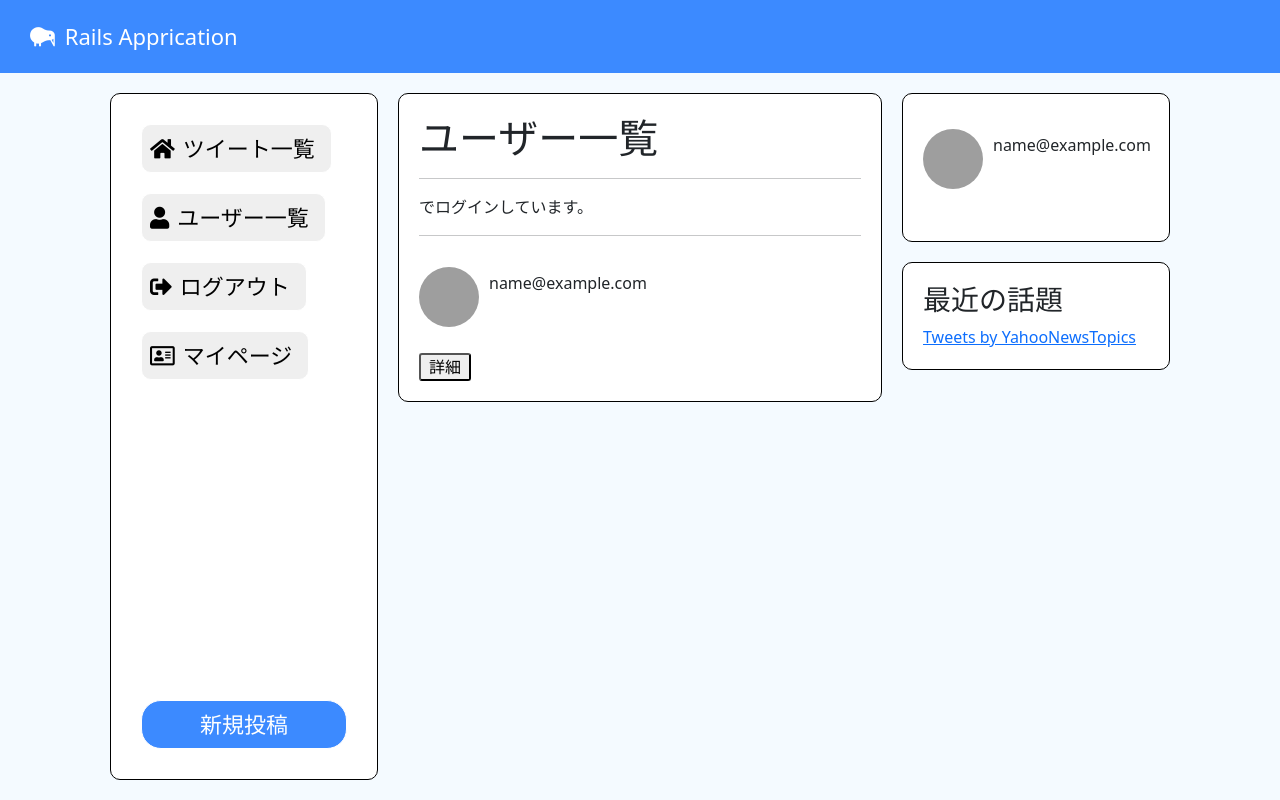
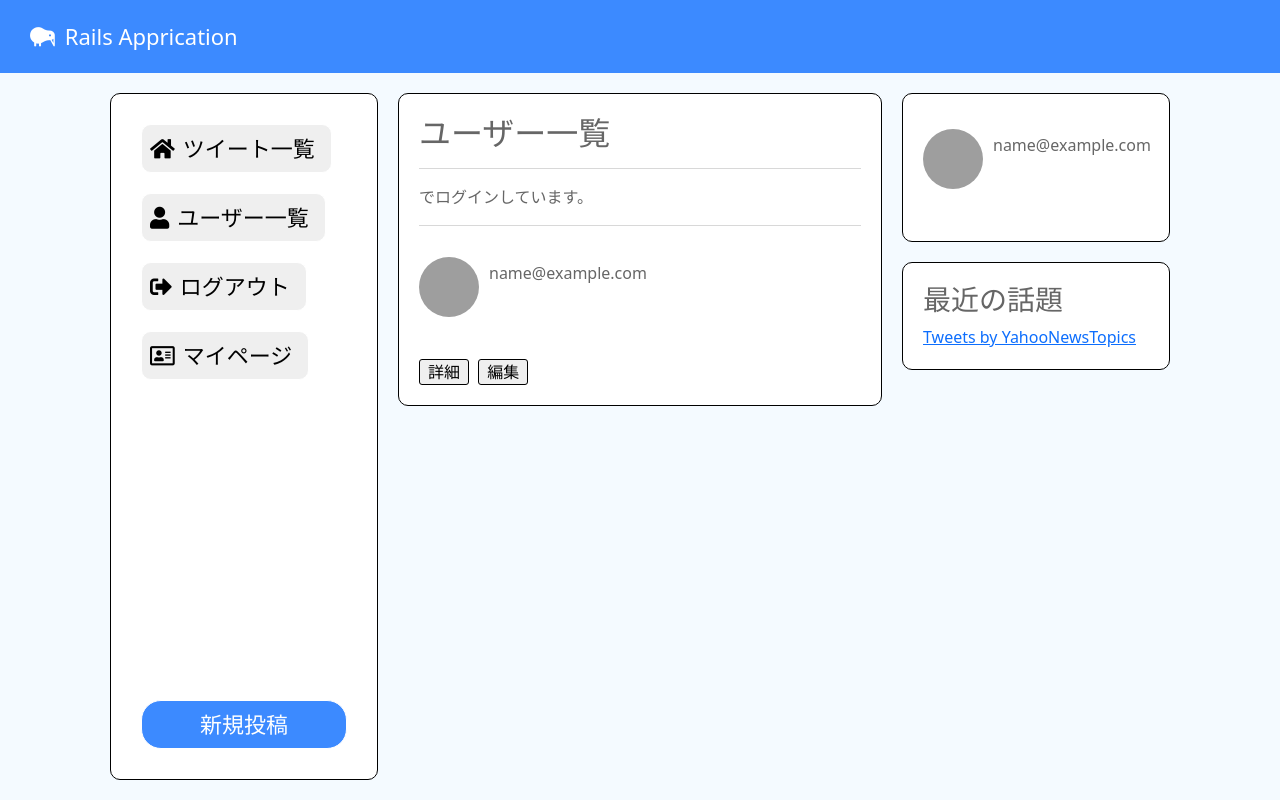
Before and after one commit to atsuki-t/Rails_practice, a Rails app: page /users in a window 1280 px wide. Run offline with Rails 7, Linux system fonts and the light colour scheme; the visitor is signed in with stand-in values (Sample User, id 1); style sheets or scripts are compiled from the project's sources; parts of the project's set-up code (start-up, migrations or seed data) failed here and were passed over; some libraries are stand-ins or nearby versions; grey boxes are pictures that could not be loaded.

Commit message:
スタイル調整

```diff
--- a/app/assets/stylesheets/application.scss
+++ b/app/assets/stylesheets/application.scss
@@ -18,7 +18,7 @@ button, input {
   margin-top: 10px;
   margin-left: 10px;
   padding: 0;
-  border-color: black;
+  border: black solid 1px;
   border-radius: 3px;
   a {
     color: black;
@@ -81,7 +81,7 @@ input {
 #user_email, #user_password, #user_introduction, #user_password_confirmation,
 #user_avatar {
   width: 400px;
-  color: black;
+  color: #666666;
   border: solid 1px;
   margin-left: 10px;
   outline: none;
@@ -92,6 +92,7 @@ input {
 }
 body {
   background: rgb(244, 250, 255);
+  color: #666666;
 }
 .constitution {
   display: flex;
--- a/app/views/comments/edit.html.erb
+++ b/app/views/comments/edit.html.erb
@@ -1,4 +1,4 @@
-<h1>コメントの編集</h1>
+<h2>コメントの編集</h2>
 
 <%= form_for [@tweet, @comment], url: tweet_comment_path do |f| %>
   <p>
--- a/app/views/comments/new.html.erb
+++ b/app/views/comments/new.html.erb
@@ -1,4 +1,4 @@
-<h1>コメント作成</h1>
+<h2>コメント作成</h2>
 
 <%= form_for [@tweet, @comment] do |f| %>
   <p>
--- a/app/views/tweets/create.html.erb
+++ b/app/views/tweets/create.html.erb
@@ -1,2 +1,2 @@
-<h1>Tweets#create</h1>
+<h2>Tweets#create</h2>
 <p>Find me in app/views/tweets/create.html.erb</p>
--- a/app/views/tweets/edit.html.erb
+++ b/app/views/tweets/edit.html.erb
@@ -1,4 +1,4 @@
-<h1>ツイート編集</h1>
+<h2>ツイート編集</h2>
 
 <%= form_for @tweet do |f| %>
   <p>
--- a/app/views/tweets/index.html.erb
+++ b/app/views/tweets/index.html.erb
@@ -1,4 +1,4 @@
-<h1>ツイート一覧</h1>
+<h2>ツイート一覧</h2>
 
 <% @tweets.each do |tweet| %>
   <hr>
--- a/app/views/tweets/new.html.erb
+++ b/app/views/tweets/new.html.erb
@@ -1,4 +1,4 @@
-<h1>新規ツイート作成</h1>
+<h2>新規ツイート作成</h2>
 <% if @tweet.errors.any? %>
   <p class="error_message">タイトルとツイートの両方を入力してください。</p>
 <% end %>
--- a/app/views/tweets/show.html.erb
+++ b/app/views/tweets/show.html.erb
@@ -1,4 +1,4 @@
-<h1>ツイート内容</h1>
+<h2>ツイート内容</h2>
 
 <p><span>投稿者: </span><%= link_to @user.user_name, user_path(@user.id) %></p>
 <p><span>タイトル: </span><%= @tweet.title %></p>
--- a/app/views/users/edit.html.erb
+++ b/app/views/users/edit.html.erb
@@ -1,4 +1,4 @@
-<h1>ユーザー編集</h1>
+<h2>ユーザー編集</h2>
 
 <%= form_for @user do |f| %>
   <p>
--- a/app/views/users/index.html.erb
+++ b/app/views/users/index.html.erb
@@ -1,4 +1,4 @@
-<h1>ユーザー一覧</h1>
+<h2>ユーザー一覧</h2>
 <hr>
 <p><%= @user %>でログインしています。</p>
 <% @users.each do |user| %>
@@ -10,7 +10,9 @@
       <p class="email"><%= user.email %></p>
     </div>
   </div>
+  <p><%= user.introduction %></p>
+  <button><%= link_to "詳細", user_path(user.id) %></button>
   <% if @user == user.user_name %>
-    <button><%= link_to "詳細", user_path(user.id) %></button>
+    <button><%= link_to "編集", edit_user_path(user.id) %></button>
   <% end %>
 <% end %>
--- a/app/views/users/show.html.erb
+++ b/app/views/users/show.html.erb
@@ -1,4 +1,4 @@
-<h1><%= @user.user_name %>のマイページ</h1>
+<h2><%= @user.user_name %>のマイページ</h2>
 
 <hr>
 <div class="user-flex">
--- a/public/404.html
+++ b/public/404.html
@@ -58,7 +58,7 @@
   <!-- This file lives in public/404.html -->
   <div class="dialog">
     <div>
-      <h1>The page you were looking for doesn't exist.</h1>
+      <h2>The page you were looking for doesn't exist.</h2>
       <p>You may have mistyped the address or the page may have moved.</p>
     </div>
     <p>If you are the application owner check the logs for more information.</p>
--- a/public/422.html
+++ b/public/422.html
@@ -58,7 +58,7 @@
   <!-- This file lives in public/422.html -->
   <div class="dialog">
     <div>
-      <h1>The change you wanted was rejected.</h1>
+      <h2>The change you wanted was rejected.</h2>
       <p>Maybe you tried to change something you didn't have access to.</p>
     </div>
     <p>If you are the application owner check the logs for more information.</p>
--- a/public/500.html
+++ b/public/500.html
@@ -58,7 +58,7 @@
   <!-- This file lives in public/500.html -->
   <div class="dialog">
     <div>
-      <h1>We're sorry, but something went wrong.</h1>
+      <h2>We're sorry, but something went wrong.</h2>
     </div>
     <p>If you are the application owner check the logs for more information.</p>
   </div>
```
